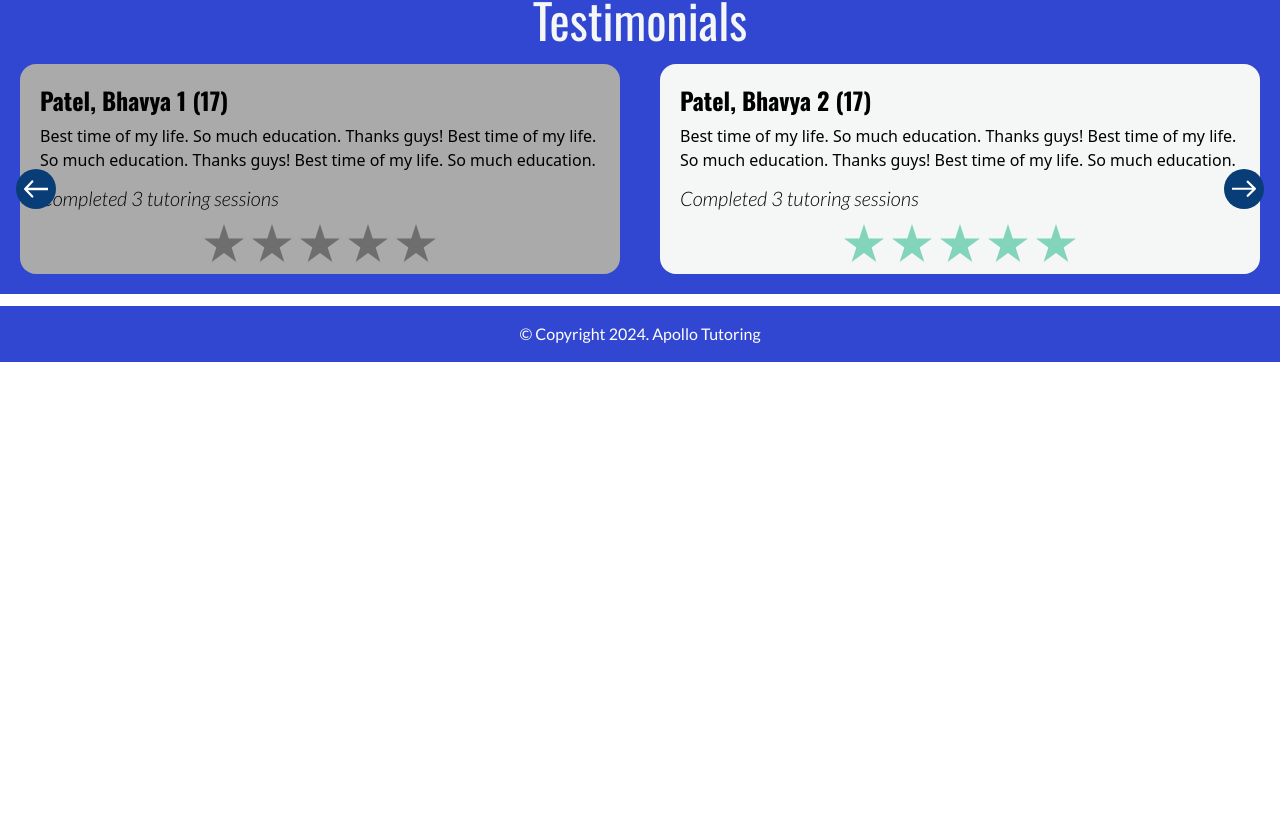
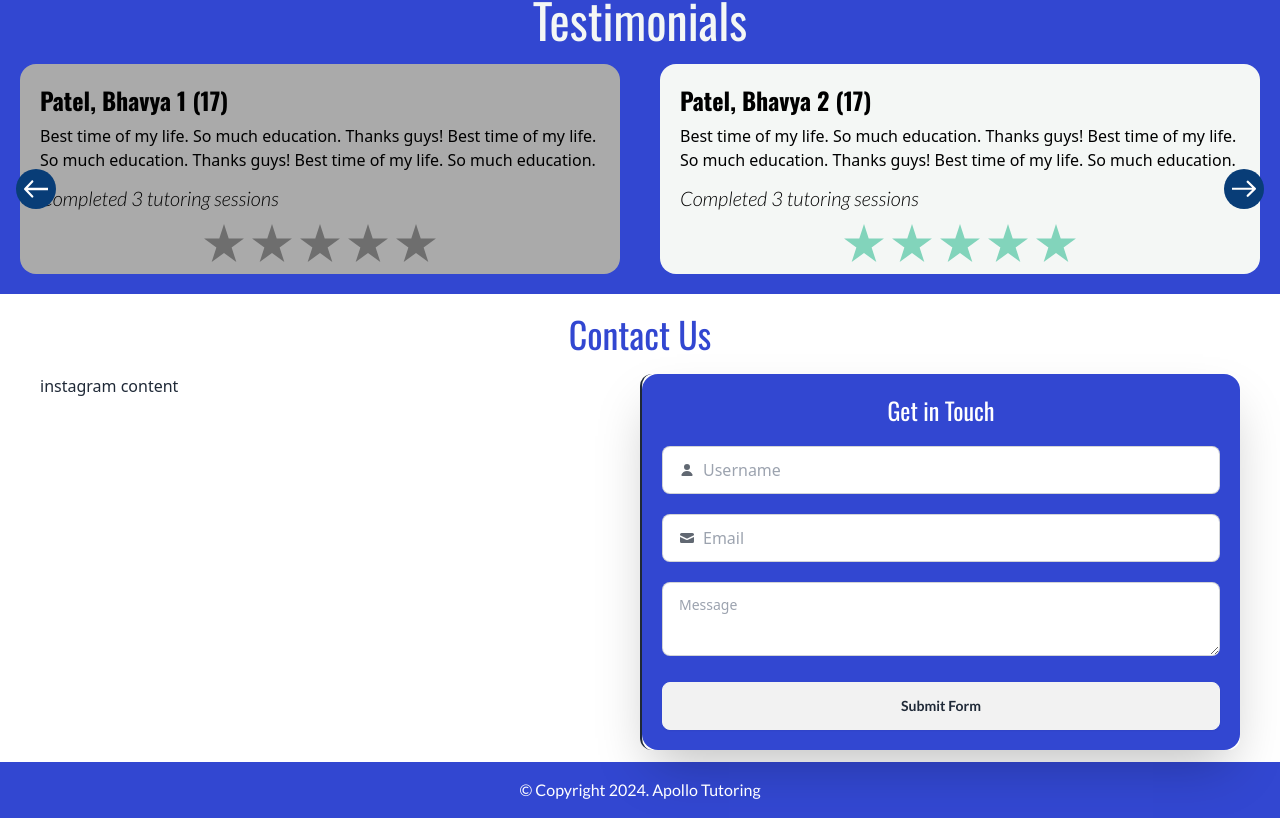
Before and after one commit to ApolloTutoring/Apollo-Tutoring-Website, a Next.js app in the folder apollo_tutoring/: page / in a window 1280 px wide. Shown: the part 1400-2218 px from the top of the page. Before the commit the page ends 1762 px from the top, so only its background shows below. Built offline with nearby package versions, Linux system fonts and the light colour scheme.

Commit message:
use web3forms to implement contact form

```diff
--- /dev/null
+++ b/apollo_tutoring/src/app/components/contactus.js
@@ -0,0 +1,66 @@
+import React, {useEffect, useState} from 'react'
+
+export default function Contact() {
+    const [result, setResult] = React.useState("");
+
+    const onSubmit = async (event) => {
+      event.preventDefault();
+      setResult("Sending....");
+      const formData = new FormData(event.target);
+
+      formData.append("access_key", "e6b70426-c5b4-4333-b608-e6edee8e81fd");
+
+      const response = await fetch("https://api.web3forms.com/submit", {
+        method: "POST",
+        body: formData
+      });
+
+      const data = await response.json();
+
+      if (data.success) {
+        setResult("Form Submitted Successfully");
+        event.target.reset();
+      } else {
+        console.log("Error", data);
+        setResult(data.message);
+      }
+    };
+
+    return (
+      <div className="bg-standard_navy pt-5 rounded-2xl">
+        <h1 className="text-center text-2xl text-white font-headFont">Get in Touch</h1>
+        <form onSubmit={onSubmit}>
+          <label class="input input-bordered flex items-center gap-2 m-5 ">
+            <svg
+                xmlns="http://www.w3.org/2000/svg"
+                viewBox="0 0 16 16"
+                fill="currentColor"
+                class="h-4 w-4 opacity-70">
+                <path
+                d="M8 8a3 3 0 1 0 0-6 3 3 0 0 0 0 6ZM12.735 14c.618 0 1.093-.561.872-1.139a6.002 6.002 0 0 0-11.215 0c-.22.578.254 1.139.872 1.139h9.47Z" />
+            </svg>
+            <input type="text" name="name" className="grow" placeholder="Username" required />
+          </label>
+          <label class="input input-bordered flex items-center gap-2 m-5 ">
+            <svg
+                xmlns="http://www.w3.org/2000/svg"
+                viewBox="0 0 16 16"
+                fill="currentColor"
+                class="h-4 w-4 opacity-70">
+                <path
+                d="M2.5 3A1.5 1.5 0 0 0 1 4.5v.793c.026.009.051.02.076.032L7.674 8.51c.206.1.446.1.652 0l6.598-3.185A.755.755 0 0 1 15 5.293V4.5A1.5 1.5 0 0 0 13.5 3h-11Z" />
+                <path
+                d="M15 6.954 8.978 9.86a2.25 2.25 0 0 1-1.956 0L1 6.954V11.5A1.5 1.5 0 0 0 2.5 13h11a1.5 1.5 0 0 0 1.5-1.5V6.954Z" />
+            </svg>
+            <input type="text" className="grow" placeholder="Email" name="email" required/>
+          </label>
+          <div className="mx-5">
+              <textarea className=" textarea textarea-bordered w-full" placeholder="Message" name="message" required></textarea>
+              <button className="btn font-paraFont font-bold text-standard_navy my-5 w-full" type="submit">Submit Form</button>
+              <span className="text-white mx-auto font-paraFont font-bold">{result}</span>
+          </div>
+        </form>
+
+      </div>
+    );
+  }
--- a/apollo_tutoring/src/app/home.js
+++ b/apollo_tutoring/src/app/home.js
@@ -5,6 +5,7 @@ import Footer from "./components/footer";
 import { useEffect } from "react";
 import dynamic from "next/dynamic";
 import { NavBar } from "./components/navbar";
+import Contact from "./components/contactus";
 /*
 const NavBar = dynamic(() => import('.//components/navbar.js').then((mod) => mod.NavBar), {
   loading: () => <p>Loading...</p>,
@@ -33,7 +34,7 @@ export function Home() {
       </div>
       <div className="bg-nav_colour">
         <div className="w-full inline-flex flex-nowrap h-auto bg-nav_colour py-6 overflow-hidden [mask-image:_linear-gradient(to_right,transparent_0,_black_128px,_black_calc(100%-200px),transparent_100%)]">
-          <ul className="flex items-center justify-center md:justify-start [&_li]:mx-8 [&_li]:font-paraFont animate-infinite-scroll">
+          <ul className="flex items-center justify-center md:justify-start [&_li]:mx-8 [&_li]:font-paraFont [&_li]:text-white animate-infinite-scroll">
             <li>
               <span>Creativity</span>
             </li>
@@ -69,7 +70,7 @@ export function Home() {
             </li>
 
           </ul>
-          <ul className="flex items-center justify-center md:justify-start [&_li]:mx-8 [&_li]:font-paraFont animate-infinite-scroll" aria-hidden="true">
+          <ul className="flex items-center justify-center md:justify-start [&_li]:mx-8 [&_li]:font-paraFont [&_li]:text-white animate-infinite-scroll" aria-hidden="true">
             <li>
               <span>Creativity</span>
             </li>
@@ -116,8 +117,17 @@ export function Home() {
         </div>
       </div>
       <div className="bg-standard_navy py-5">
-      <h2 className="text-standard_white h2">Testimonials</h2>
-        <Carousel_Component />
+        <h2 className="text-standard_white h2">Testimonials</h2>
+          <Carousel_Component />
+      </div>
+      <div>
+        <h1 className="font-headFont text-4xl text-center my-5 text-standard_navy">Contact Us</h1>
+      </div>
+      <div className="grid grid-cols-1 md:grid-cols-2 h-fit md:mx-10 divide-x-0 md:divide-x-2 divide-y-2 md:divide-y-0">
+        <div className="">instagram content</div>
+        <div className="shadow-2xl rounded-xl ">
+          <Contact />
+        </div>
       </div>
       < Footer />
     </main>
--- a/apollo_tutoring/src/app/layout.js
+++ b/apollo_tutoring/src/app/layout.js
@@ -8,7 +8,7 @@ export const metadata = {
 
 export default function RootLayout({ children }) {
   return (
-    <html lang="en">
+    <html lang="en" data-theme="light">
       <head>
         <link href="https://cdn.jsdelivr.net/npm/daisyui@4.12.10/dist/full.min.css" rel="stylesheet" type="text/css" />
         <script src="https://cdn.tailwindcss.com"></script>
```
